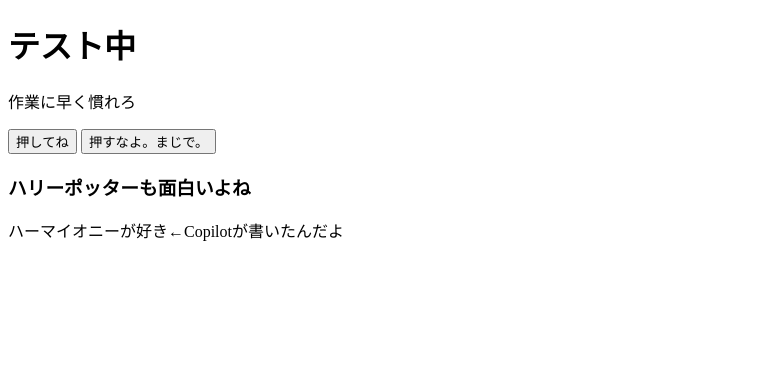
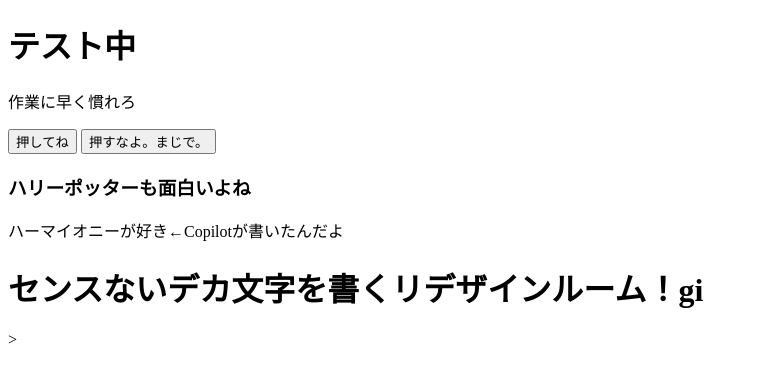
Before and after one commit to Kakirun/Sample01, a plain HTML site: page setumei.html in a window 1280 px wide. Shown: the whole page, without its empty margins (0-758 px from the left). Drawn offline with Linux system fonts and the light colour scheme.

Commit message:
feature:リデザインしました

```diff
--- a/setumei.html
+++ b/setumei.html
@@ -11,5 +11,6 @@
   <button>押すなよ。まじで。</button>
   <h3>ハリーポッターも面白いよね</h3>
   <p>ハーマイオニーが好き←Copilotが書いたんだよ</p>
+  <h1>センスないデカ文字を書くリデザインルーム！gi</h1>>
 </body>
 </html>
```
